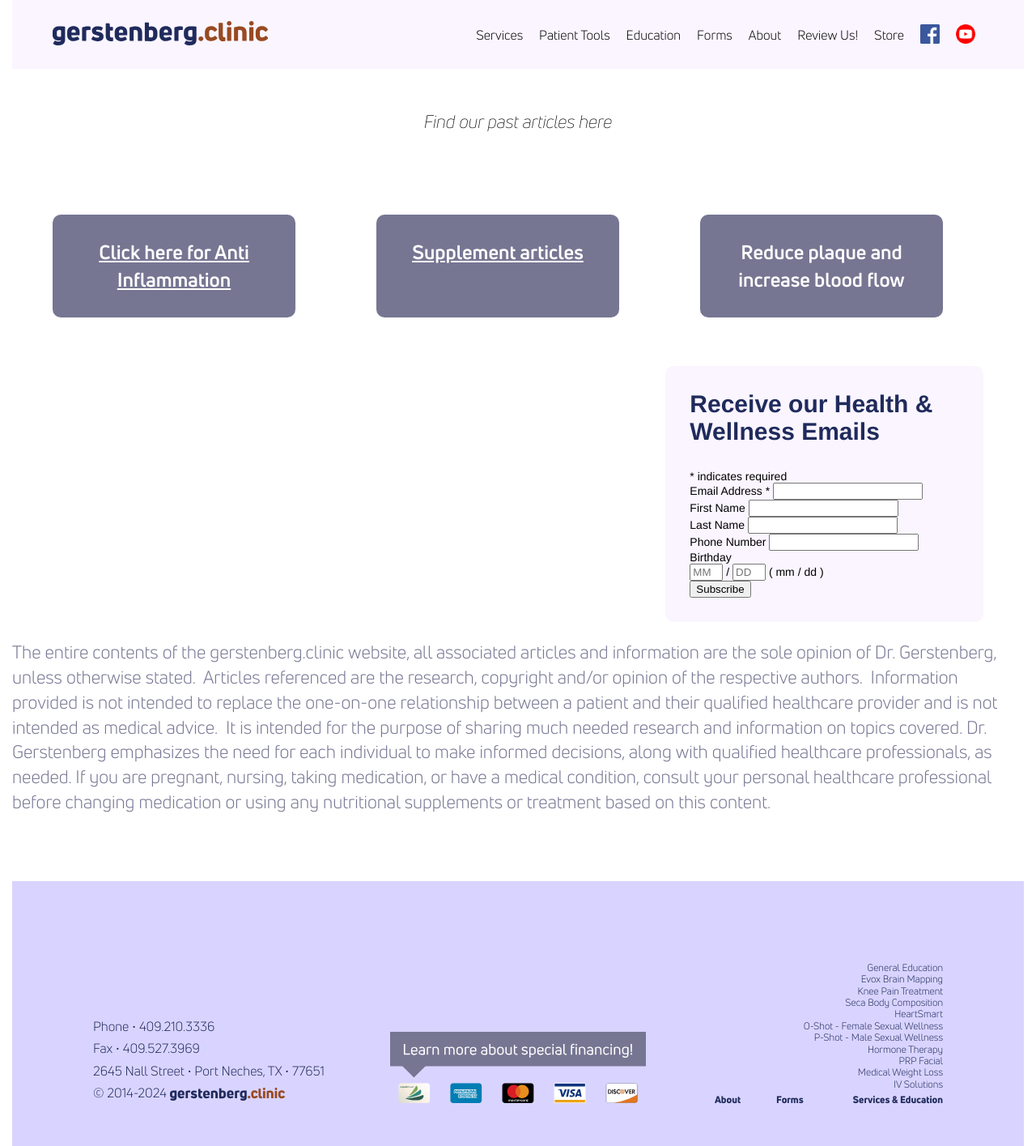
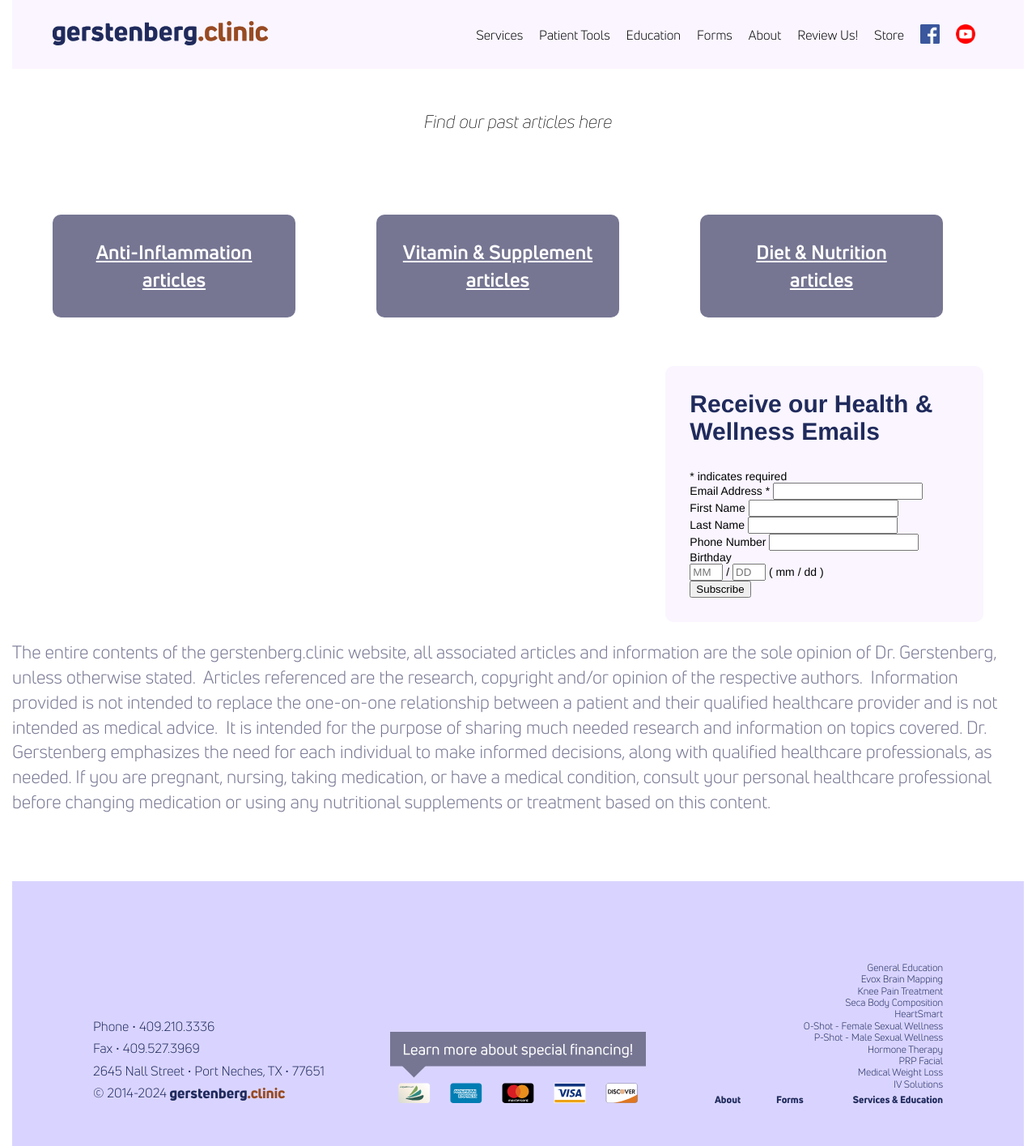
Before and after one commit to theneverwoods/gerstenberg.clinic, a Jekyll site: the page built from articles.html, in a window 1280 px wide. Shown: the whole page at 81% size. Built offline with Jekyll 4.4.1, drawn with Linux system fonts in a browser that asks for light colours; comment, search, counter and statistics services are not loaded.

Commit message:
Update articles.html

```diff
--- a/articles.html
+++ b/articles.html
@@ -12,17 +12,19 @@ redirect_from:
 
     <div class="third card dark">
         <a href="/inflammation.html">
-		<p>Click here for Anti Inflammation</p>
+		<p>Anti-Inflammation articles</p>
         </a>
 	</div>
 
 	<div class="third card dark">
         <a href="/supplements.html">
-		<p>Supplement articles</p>
+		<p>Vitamin & Supplement articles</p>
         </a>
 	</div>
 	<div class="third card dark">
-		<p>Reduce plaque and increase blood flow</p>
+      <a href="/supplements.html">
+		<p>Diet & Nutrition articles</p>
+    </a>
 	</div>
 </div>
 
```
